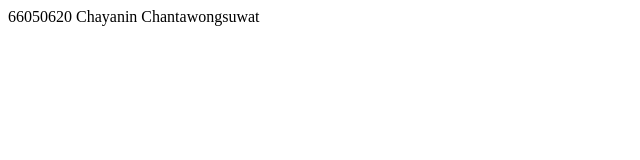
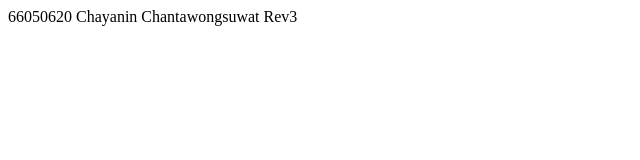
Before and after one commit to Chayanin12345/git101_Bam, a plain HTML site: page index.html in a window 1280 px wide. Shown: the full height of the page, 0-640 px from the left. Drawn offline with Linux system fonts and the light colour scheme.

Commit message:
Update index.html

```diff
--- a/index.html
+++ b/index.html
@@ -6,6 +6,6 @@
     <title>Document</title>
 </head>
 <body>
-    66050620 Chayanin Chantawongsuwat
+    66050620 Chayanin Chantawongsuwat Rev3
 </body>
 </html>
```
